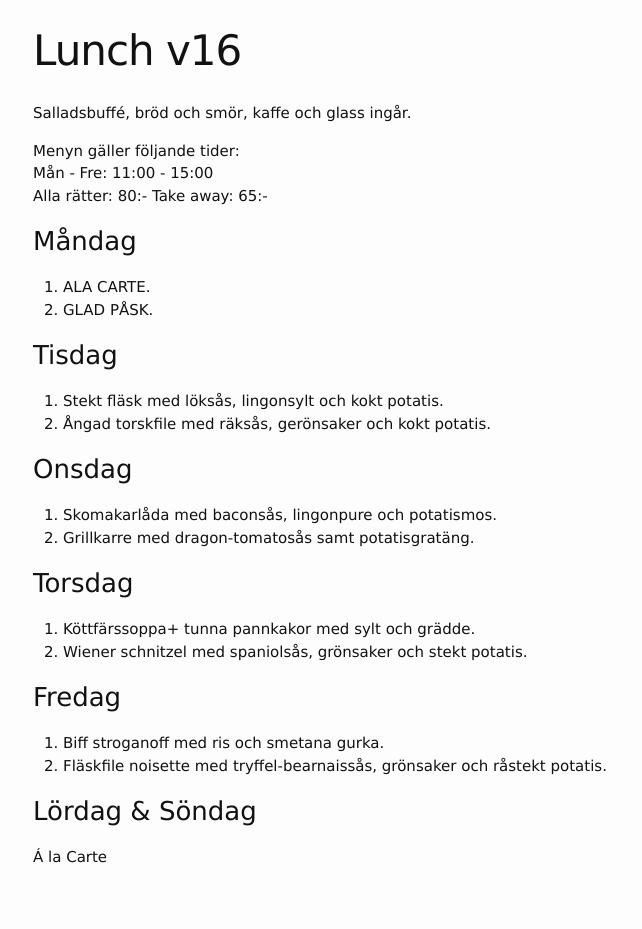
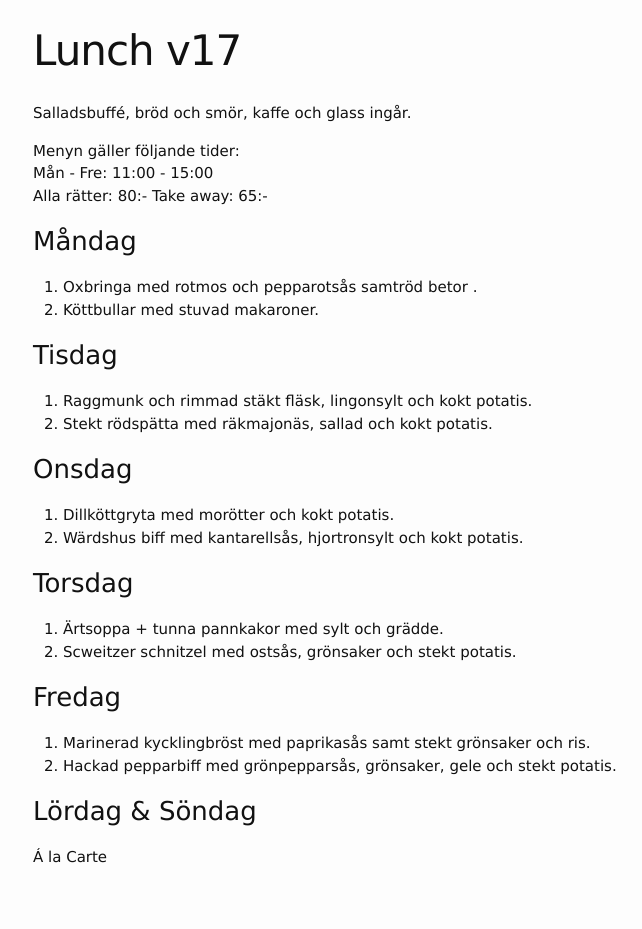
Before and after one commit to FarInn62/farinn62.github.io, a Jekyll site: the page built from lunch.md, in a window 1280 px wide. Shown: the whole page, without its empty margins (237-879 px from the left). Built offline with Jekyll 4.4.1, drawn with Linux system fonts in a browser that asks for light colours.

Commit message:
Update lunch.md

```diff
--- a/lunch.md
+++ b/lunch.md
@@ -1,6 +1,6 @@
 ---
 layout: foodmenu
-title: Lunch v16
+title: Lunch v17
 permalink: /lunch/
 published: true
 ---
@@ -12,28 +12,28 @@ Alla rätter: 80:- Take away: 65:-
 
 ### Måndag
 
-1. ALA CARTE.
-2. GLAD PÅSK.
+1. Oxbringa med rotmos och pepparotsås samtröd betor .
+2. Köttbullar med stuvad makaroner.
 
 ### Tisdag
 
-1. Stekt fläsk med löksås, lingonsylt och kokt potatis.
-2. Ångad torskfile med räksås, gerönsaker och kokt potatis.
+1. Raggmunk och rimmad stäkt fläsk, lingonsylt och kokt potatis.
+2. Stekt rödspätta med räkmajonäs, sallad och kokt potatis.
 
 ### Onsdag
 
-1. Skomakarlåda med baconsås, lingonpure och potatismos.
-2. Grillkarre med dragon-tomatosås samt potatisgratäng.
+1. Dillköttgryta med morötter och kokt potatis.
+2. Wärdshus biff med kantarellsås, hjortronsylt och kokt potatis.
 
 ### Torsdag
 
-1. Köttfärssoppa+ tunna pannkakor med sylt och grädde.
-2. Wiener schnitzel med spaniolsås, grönsaker och stekt potatis.
+1. Ärtsoppa + tunna pannkakor med sylt och grädde.
+2. Scweitzer schnitzel med ostsås, grönsaker och stekt potatis.
 
 ### Fredag
 
-1. Biff stroganoff med ris och smetana gurka.
-2. Fläskfile noisette med tryffel-bearnaissås, grönsaker och råstekt potatis.
+1. Marinerad kycklingbröst med paprikasås samt stekt grönsaker och ris.
+2. Hackad pepparbiff med grönpepparsås, grönsaker, gele och stekt potatis.
 
 
 ### Lördag & Söndag
```
